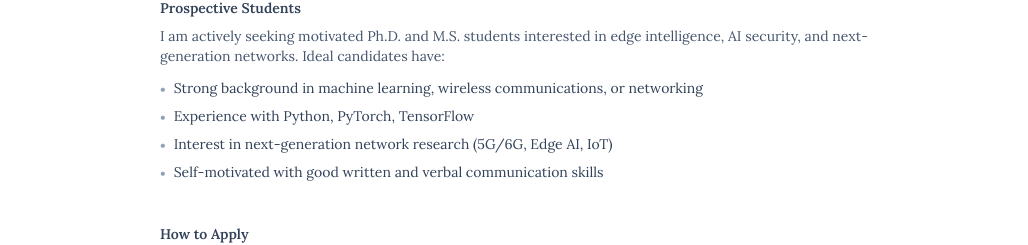
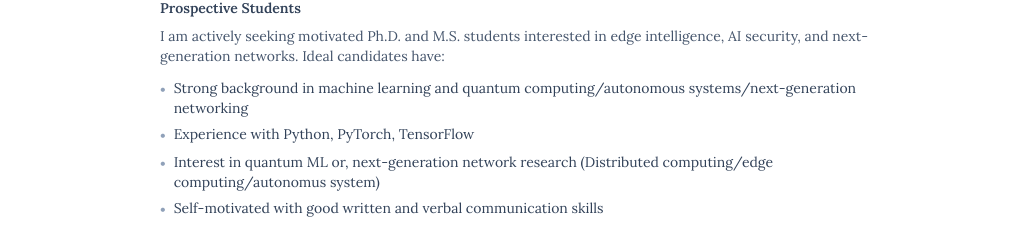
Before and after one commit to MA-Hossain/MA-Hossain.github.io, a Next.js app: page /students in a window 1280 px wide. Shown: the part 429-674 px from the top of the page, without its empty margins (120-1148 px from the left). Built offline with nearby package versions, Linux system fonts and the light colour scheme; no server answers.

Commit message:
Update students.tsx

```diff
--- a/pages/students.tsx
+++ b/pages/students.tsx
@@ -10,9 +10,9 @@ const currentStudents = [
 ];
 
 const requirements = [
-  "Strong background in machine learning, wireless communications, or networking",
+  "Strong background in machine learning and quantum computing/autonomous systems/next-generation networking",
   "Experience with Python, PyTorch, TensorFlow",
-  "Interest in next-generation network research (5G/6G, Edge AI, IoT)",
+  "Interest in quantum ML or, next-generation network research (Distributed computing/edge computing/autonomus system)",
   "Self-motivated with good written and verbal communication skills",
 ];
 
```
